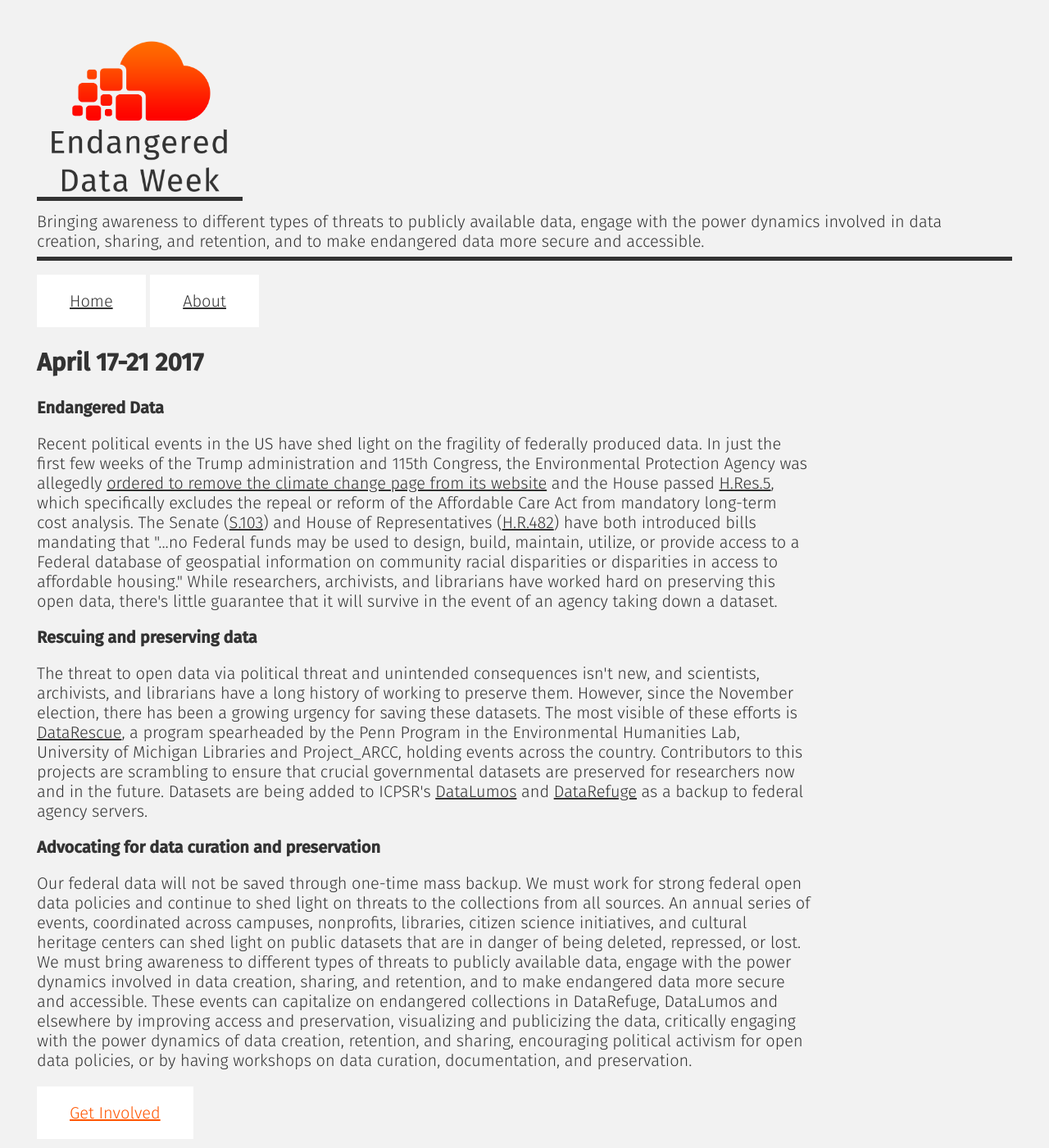
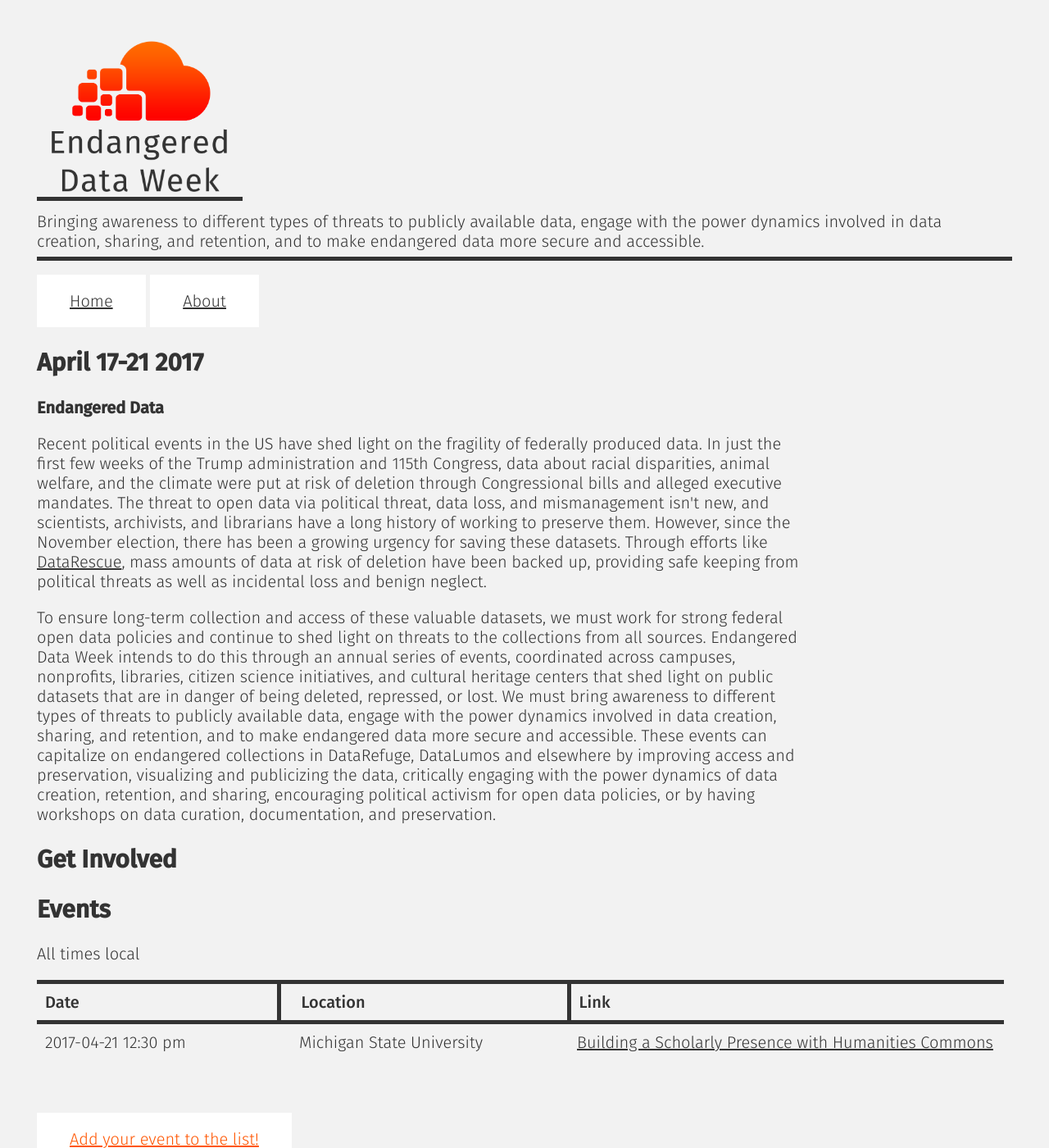
Before and after one commit to endangereddataweek/endangereddataweek.org, a Jekyll site: the page built from index.html, in a window 1280 px wide and 1400 px high. Shown: the whole window at 82% size. Built offline with Jekyll 4.4.1, drawn with Linux system fonts in a browser that asks for light colours.

Commit message:
Added endangeredata page and updated index

```diff
--- a/index.html
+++ b/index.html
@@ -8,27 +8,14 @@
   <div clas="row">
     <div class="eighty">
       <strong>Endangered Data</strong>
-      <p>Recent political events in the US have shed light on the fragility of federally produced data. In just the first few weeks of the Trump administration and 115th Congress, the Environmental Protection Agency was allegedly <a href='http://www.reuters.com/article/us-usa-trump-epa-climatechange-idUSKBN15906G'>ordered to remove the climate change page from its website</a> and the House passed <a href='http://docs.house.gov/billsthisweek/20170102/BILLS-115hres5-PIH-FINAL.pdf'> H.Res.5</a>, which specifically excludes the repeal or reform of the Affordable Care Act from mandatory long-term cost analysis. The Senate (<a href='https://www.congress.gov/bill/115th-congress/senate-bill/103/text'>S.103</a>) and House of Representatives (<a href='https://www.congress.gov/bill/115th-congress/house-bill/482/text'>H.R.482</a>)  have both introduced bills mandating that "...no Federal funds may be used to design, build, maintain, utilize, or provide access to a Federal database of geospatial information on community racial disparities or disparities in access to affordable housing." While researchers, archivists, and librarians have worked hard on preserving this open data, there's little guarantee that it will survive in the event of an agency taking down a dataset.</p>
+      <p>Recent political events in the US have shed light on the fragility of federally produced data. In just the first few weeks of the Trump administration and 115th Congress, data about racial disparities, animal welfare, and the climate were put at risk of deletion through Congressional bills and alleged executive mandates. The threat to open data via political threat, data loss, and mismanagement isn't new, and scientists, archivists, and librarians have a long history of working to preserve them. However, since the November election, there has been a growing urgency for saving these datasets. Through efforts like <a href='http://www.ppehlab.org/what-is-a-datarescue-event'>DataRescue</a>, mass amounts of data at risk of deletion have been backed up, providing safe keeping from political threats as well as incidental loss and benign neglect.</p>
+
+      <p>To ensure long-term collection and access of these valuable datasets, we must work for strong federal open data policies and continue to shed light on threats to the collections from all sources. Endangered Data Week intends to do this through an annual series of events, coordinated across campuses, nonprofits, libraries, citizen science initiatives, and cultural heritage centers that shed light on public datasets that are in danger of being deleted, repressed, or lost. We must bring awareness to different types of threats to publicly available data, engage with the power dynamics involved in data creation, sharing, and retention, and to make endangered data more secure and accessible. These events can capitalize on endangered collections in DataRefuge, DataLumos and elsewhere by improving access and preservation, visualizing and publicizing the data, critically engaging with the power dynamics of data creation, retention, and sharing, encouraging political activism for open data policies, or by having workshops on data curation, documentation, and preservation.</p>
     </div>
   </div>
 
-  <div class="row">
-    <div class="eighty">
-      <strong>Rescuing and preserving data</strong>
-      <p>The threat to open data via political threat and unintended consequences isn't new, and scientists, archivists, and librarians have a long history of working to preserve them. However, since the November election, there has been a growing urgency for saving these datasets. The most visible of these efforts is <a href='http://www.ppehlab.org/what-is-a-datarescue-event'>DataRescue</a>, a program spearheaded by the Penn Program in the Environmental Humanities Lab, University of Michigan Libraries and Project_ARCC, holding events across the country. Contributors to this projects are scrambling to ensure that crucial governmental datasets are preserved for researchers now and in the future. Datasets are being added to ICPSR's <a href='https://www.datalumos.org/'>DataLumos</a> and <a href='https://www.datarefuge.org/'>DataRefuge</a> as a backup to federal agency servers.</p>
-    </div>
-  </div>
 
-  <div class="row">
-    <div class="eighty">
-      <strong>Advocating for data curation and preservation</strong>
-      <p>Our federal data will not be saved through one-time mass backup. We must work for strong federal open data policies and continue to shed light on threats to the collections from all sources. An annual series of events, coordinated across campuses, nonprofits, libraries, citizen science initiatives, and cultural heritage centers can shed light on public datasets that are in danger of being deleted, repressed, or lost. We must bring awareness to different types of threats to publicly available data, engage with the power dynamics involved in data creation, sharing, and retention, and to make endangered data more secure and accessible. These events can capitalize on endangered collections in DataRefuge, DataLumos and elsewhere by improving access and preservation, visualizing and publicizing the data, critically engaging with the power dynamics of data creation, retention, and sharing, encouraging political activism for open data policies, or by having workshops on data curation, documentation, and preservation.</p>
-    </div>
-  </div>
-
-  <p>
-    <a title="Get involved form" class="submit-events button" href="#" target="_blank">Get Involved</a>
-  </p>
+  <h2>Get Involved</h2>
 
 <h2>Events</h2>
 <p>All times local</p>
```
Also changed, not shown: endangereddata.html (added, +27 -0 lines).
